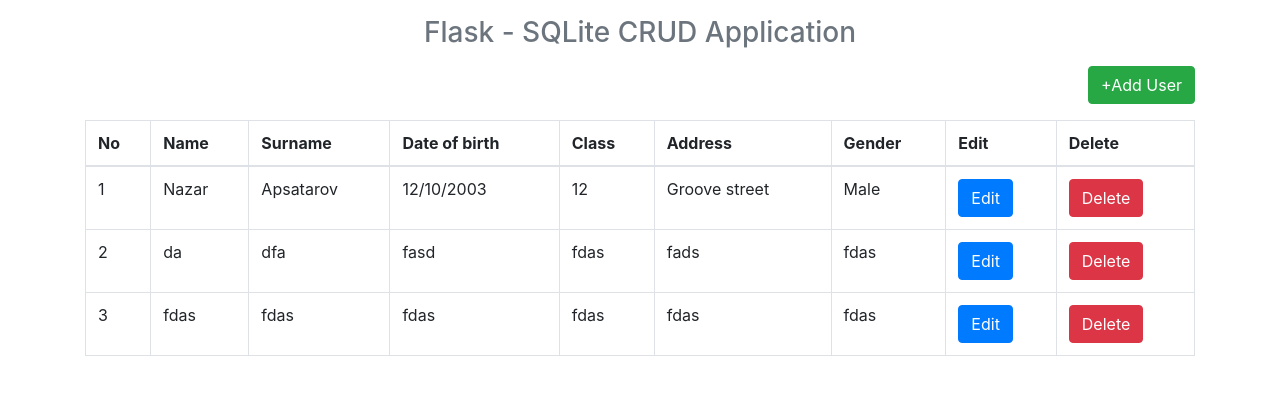
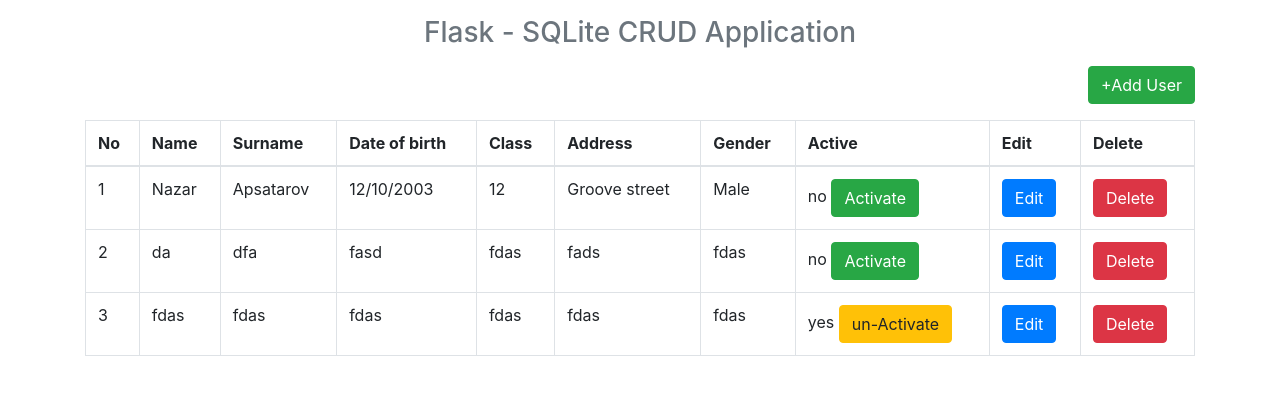
Before and after one commit to Baha3035/web_school_app, a Flask app: page / in a window 1280 px wide. Shown: the top 395 px of the page. Run offline with Flask 2, Linux system fonts and the light colour scheme; data comes from the database, SQL or seed files in the repository; both versions use the stored data as it was after the commit; some libraries are stand-ins or nearby versions.

Commit message:
added active button

```diff
--- a/app.py
+++ b/app.py
@@ -60,6 +60,19 @@ def delete_user(uid):
     flash('User Deleted','warning')
     return redirect(url_for("index"))
 
+@app.route("/active_user/<string:uid>/<string:checked>")
+def active_user(uid,checked):
+    print (checked)
+    if checked == "True":
+        update_val = "yes"
+    else:
+        update_val = "no"
+    con=sql.connect("db_web.db")
+    cur=con.cursor()
+    cur.execute("update students set ACTIVE=? where UID=?",(update_val,uid,))
+    con.commit()
+    return redirect('/index')
+
 if __name__=='__main__':
     app.secret_key='admin123'
     app.run(debug=True)
--- a/templates/index.html
+++ b/templates/index.html
@@ -11,6 +11,7 @@
       <th>Class</th>
       <th>Address</th>
       <th>Gender</th>
+      <th>Active</th>
       <th>Edit</th>
       <th>Delete</th>
     </thead>
@@ -24,6 +25,13 @@
           <td>{{row.CLASS}}</td>
           <td>{{row.ADDRESS}}</td>
           <td>{{row.GENDER}}</td>
+          <td>{{row.ACTIVE}}
+            {% if row.ACTIVE=="no" %}
+            <a href='{{url_for("active_user",uid=row.UID,checked = true)}}' class='btn btn-success'>Activate</a>
+            {% else %}
+            <a href='{{url_for("active_user",uid=row.UID,checked = false)}}' class='btn btn-warning'>un-Activate</a>
+            {% endif %}
+          </td>
           <td><a href='{{url_for("edit_user",uid=row.UID)}}' class='btn btn-primary'>Edit</a></td>
           <td><a href='{{url_for("delete_user",uid=row.UID)}}' class='btn btn-danger' onclick='return confirm("Are You Sure")'>Delete</a></td>
         </tr>
```
Also changed, not shown: db_web.db.
